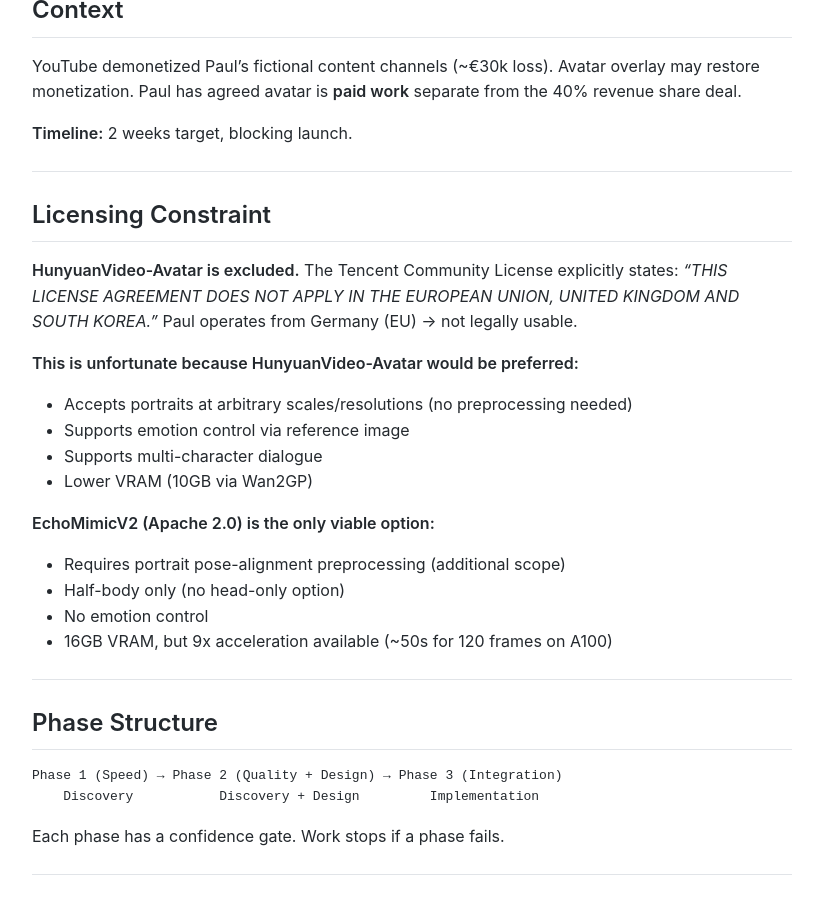
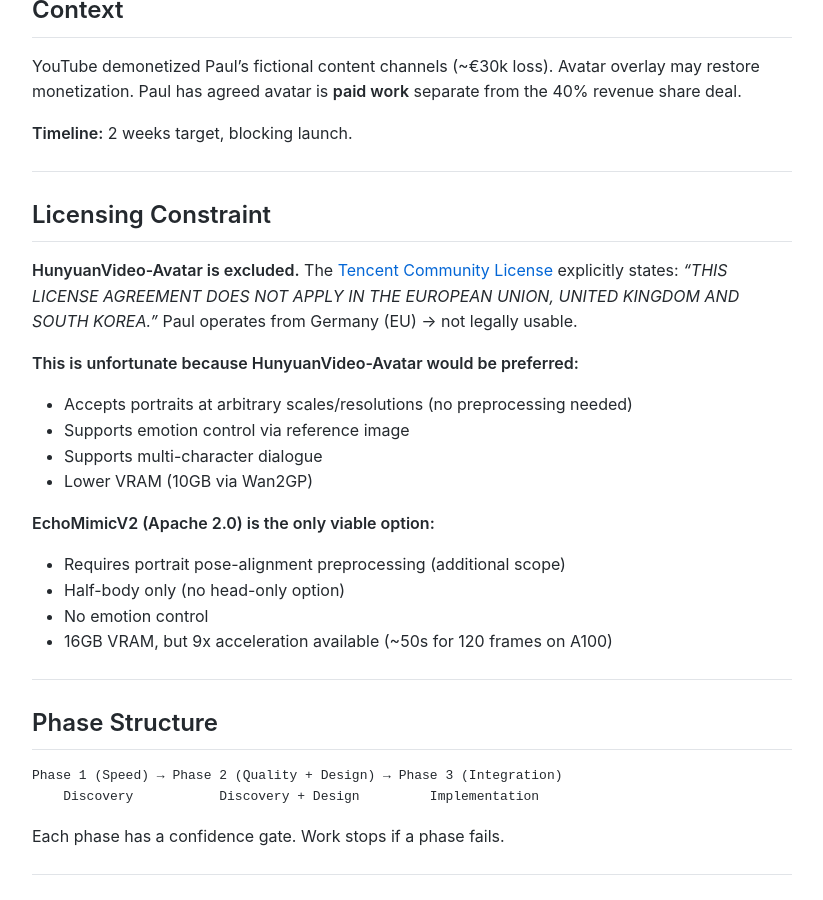
Before and after one commit to MariusWilsch/public-wilsch-ai-pages, a Jekyll site: the page built from project/paul_youtube_fullstack/avatar-contract-scope.md, in a window 1280 px wide and 900 px high, scrolled down 510 px. Shown: the whole window, without its empty margins (228-1051 px from the left). Built offline with Jekyll 4.4.1, drawn with Linux system fonts in a browser that asks for light colours; our own code applies the rules of GitHub Pages for plain Markdown files; part of the change alters nothing that is shown.

Commit message:
Sync from hippocampus 2026-01-18

```diff
--- a/project/paul_youtube_fullstack/avatar-contract-scope.md
+++ b/project/paul_youtube_fullstack/avatar-contract-scope.md
@@ -21,7 +21,7 @@ YouTube demonetized Paul's fictional content channels (~€30k loss). Avatar ove
 
 ## Licensing Constraint
 
-**HunyuanVideo-Avatar is excluded.** The Tencent Community License explicitly states: *"THIS LICENSE AGREEMENT DOES NOT APPLY IN THE EUROPEAN UNION, UNITED KINGDOM AND SOUTH KOREA."* Paul operates from Germany (EU) → not legally usable.
+**HunyuanVideo-Avatar is excluded.** The [Tencent Community License](https://github.com/Tencent-Hunyuan/HunyuanVideo-Avatar/blob/main/LICENSE) explicitly states: *"THIS LICENSE AGREEMENT DOES NOT APPLY IN THE EUROPEAN UNION, UNITED KINGDOM AND SOUTH KOREA."* Paul operates from Germany (EU) → not legally usable.
 
 **This is unfortunate because HunyuanVideo-Avatar would be preferred:**
 - Accepts portraits at arbitrary scales/resolutions (no preprocessing needed)
```
